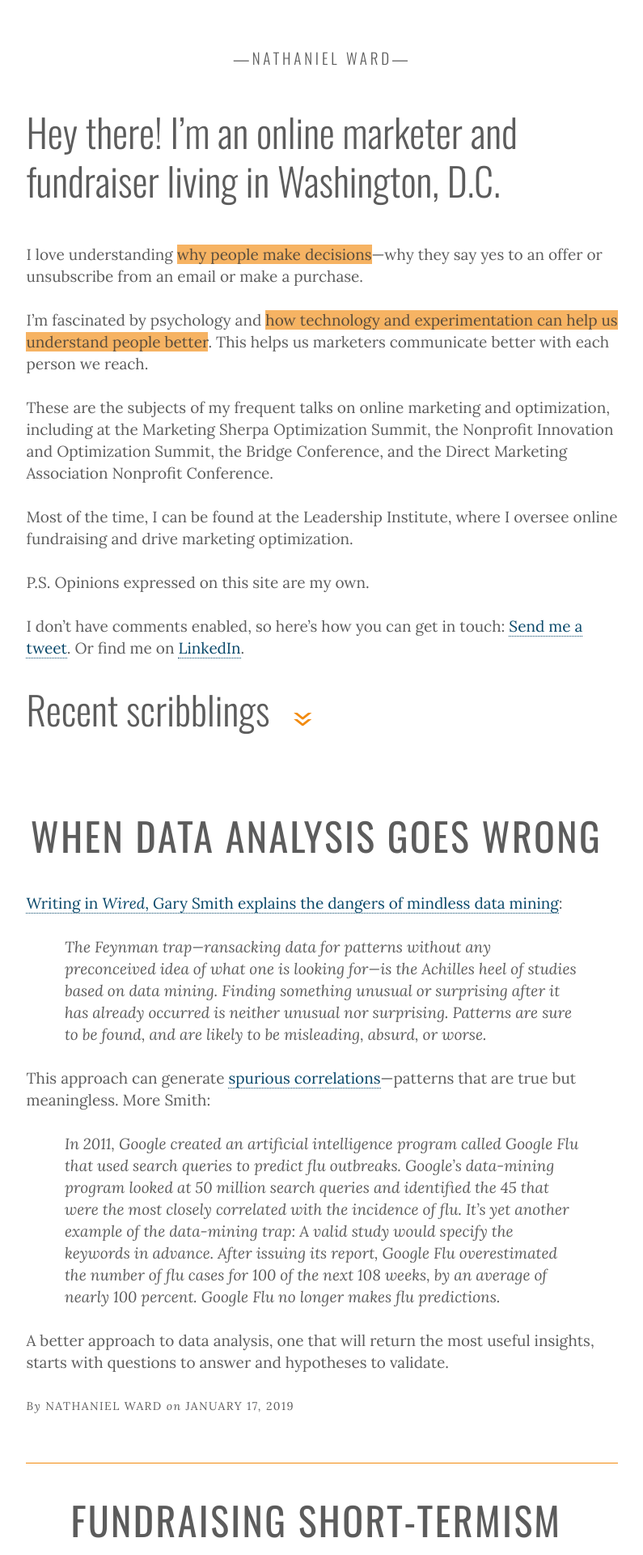
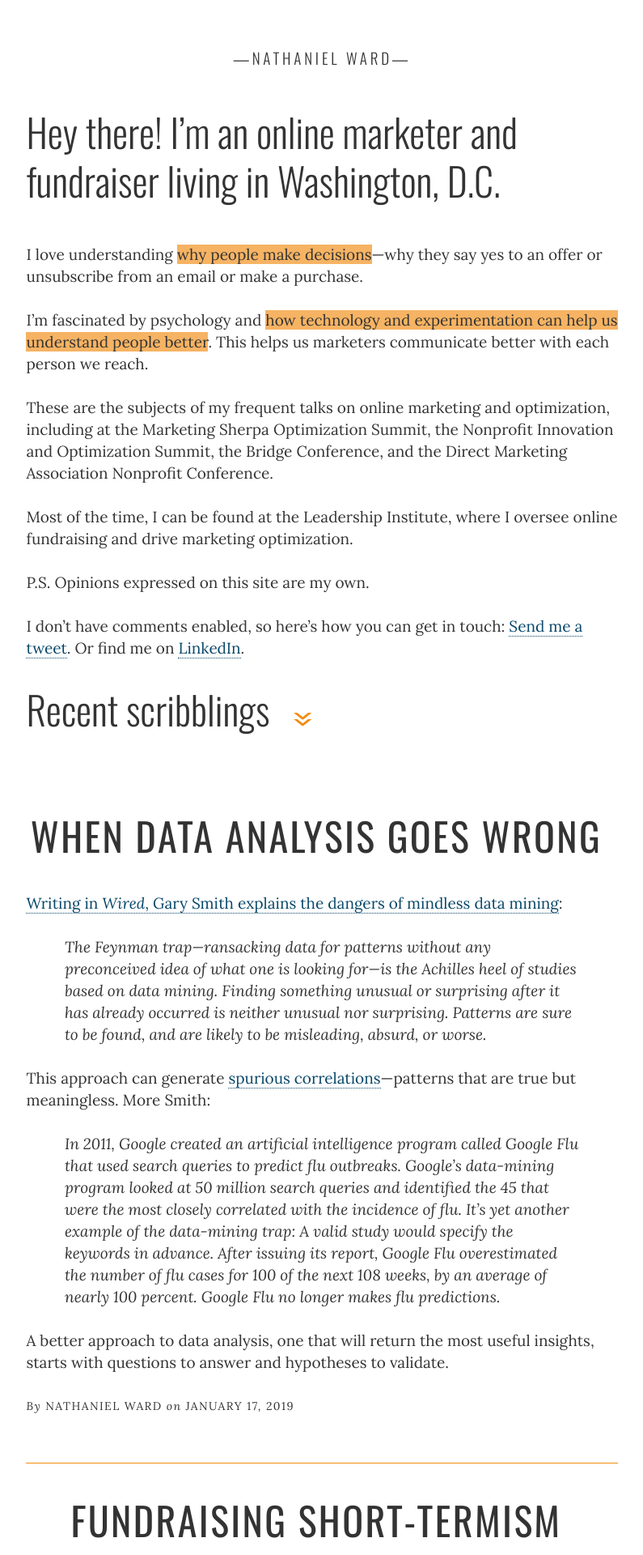
Before and after one commit to nathanielward/nathanielward.github.io, a Jekyll site: the page built from index.html, in a window 1280 px wide. Shown: the top 1920 px of the page at 81% size, without its empty margins (267-1062 px from the left). Built offline with Jekyll 4.4.1, drawn with Linux system fonts in a browser that asks for light colours; the list of posts is cut into pages by our own code.

Commit message:
Update alpha on text color

```diff
--- a/_sass/_ui.scss
+++ b/_sass/_ui.scss
@@ -1,6 +1,6 @@
 @charset "utf-8";
 
-$text-color:       	rgba(51, 51, 51, 0.80)!default;
+$text-color:       	rgba(51, 51, 51, 1.0)!default;
 $header-color:		#333;
 $brand-face:        Lora,Georgia,serif!default;
 $base-font-size:	19px;
```
